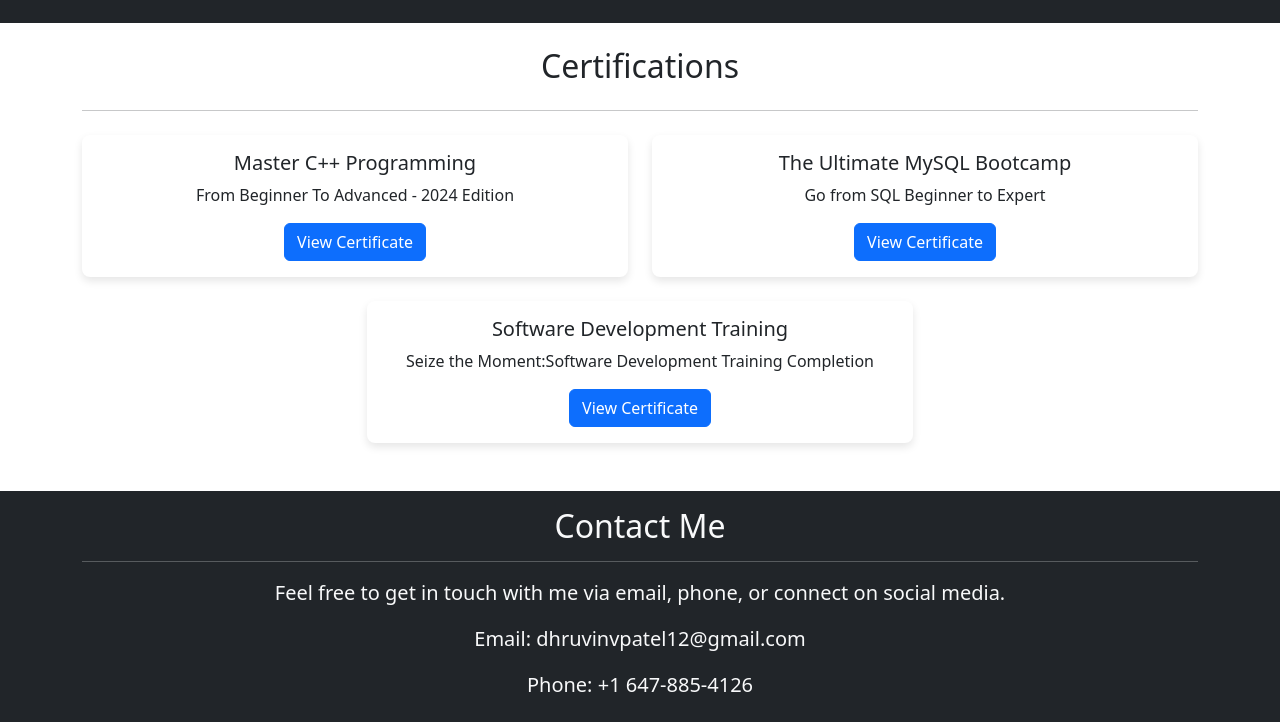
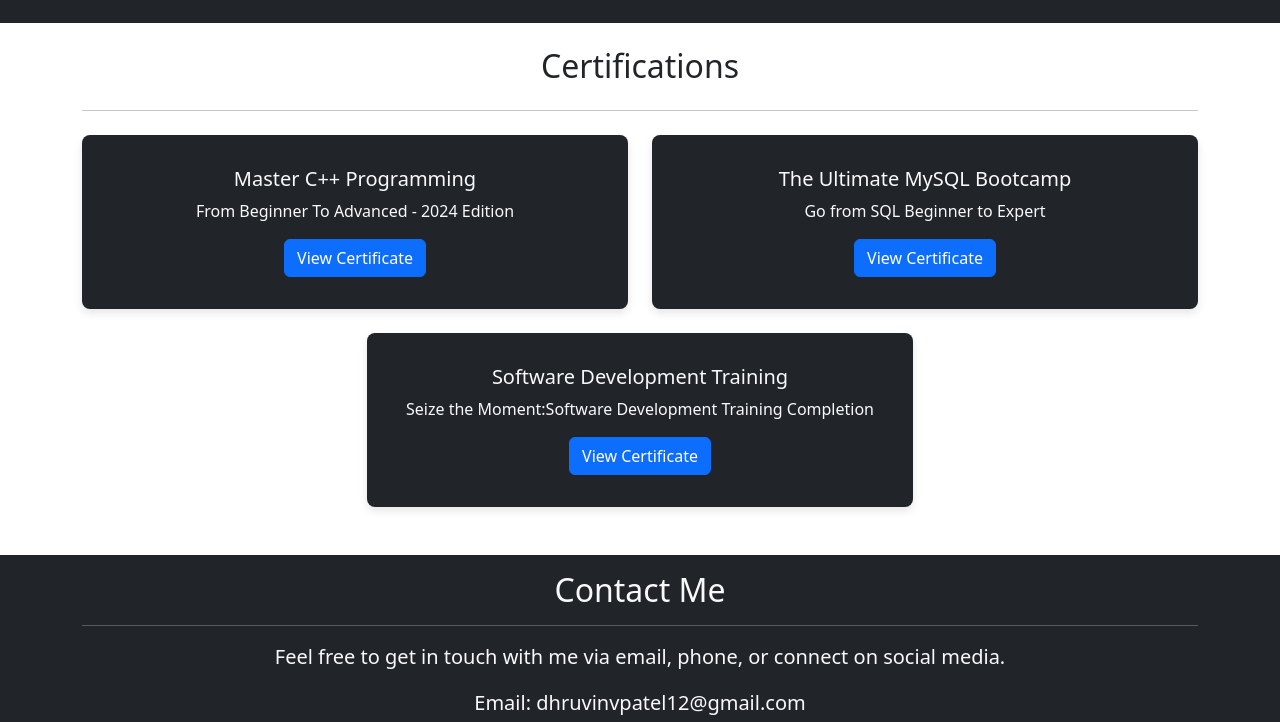
Before and after one commit to dp0912/my-portfolio, a plain HTML site: page index.html in a window 1280 px wide. Shown: the part 2520-3242 px from the top of the page. Drawn offline with nearby package versions, Linux system fonts and the light colour scheme.

Commit message:
changes to certificate section

```diff
--- a/index.html
+++ b/index.html
@@ -216,7 +216,7 @@
 			<hr class="my-4">
 			<div class="row">
 				<div class="col-lg-6 col-md-6 col-sm-12 col-xs-12 mx-auto mb-4">
-					<div class="card">
+					<div class="card certificate-card bg-dark text-light py-3">
 						<div class="card-body">
 							<h5 class="card-title">Master C++ Programming</h5>
 							<p class="card-text">From Beginner To Advanced - 2024 Edition</p>
@@ -226,7 +226,7 @@
 					</div>
 				</div>
 				<div class="col-lg-6 col-md-6 col-sm-12 col-xs-12 mx-auto mb-4">
-					<div class="card">
+					<div class="card certificate-card bg-dark text-light py-3">
 						<div class="card-body">
 							<h5 class="card-title">The Ultimate MySQL Bootcamp</h5>
 							<p class="card-text">Go from SQL Beginner to Expert</p>
@@ -236,7 +236,7 @@
 					</div>
 				</div>
 				<div class="col-lg-6 col-md-6 col-sm-12 col-xs-12 mx-auto mb-4">
-					<div class="card">
+					<div class="card certificate-card bg-dark text-light py-3">
 						<div class="card-body">
 							<h5 class="card-title">Software Development Training</h5>
 							<p class="card-text">Seize the Moment:Software Development Training Completion</p>
```
Also changed, not shown: 1 other file.
